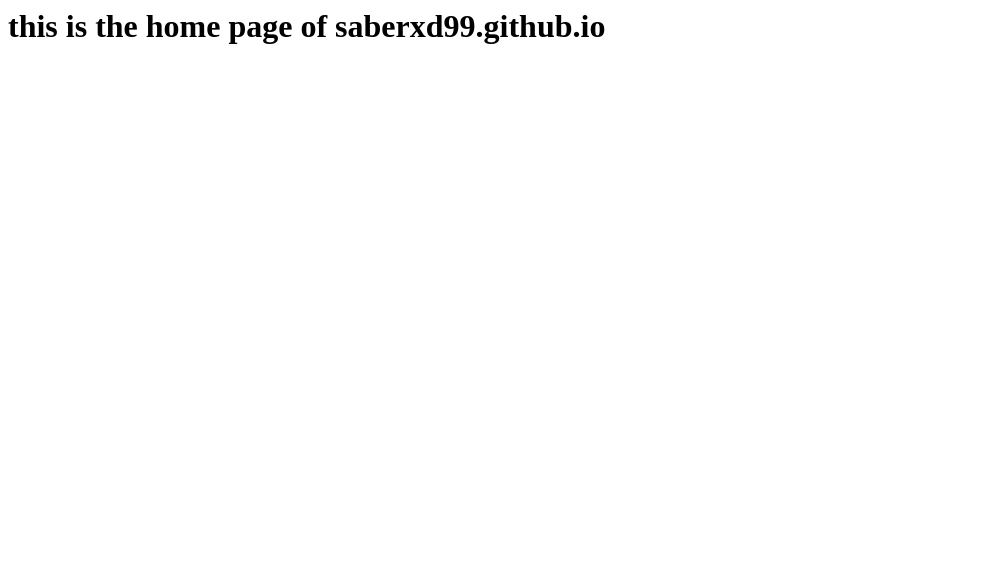
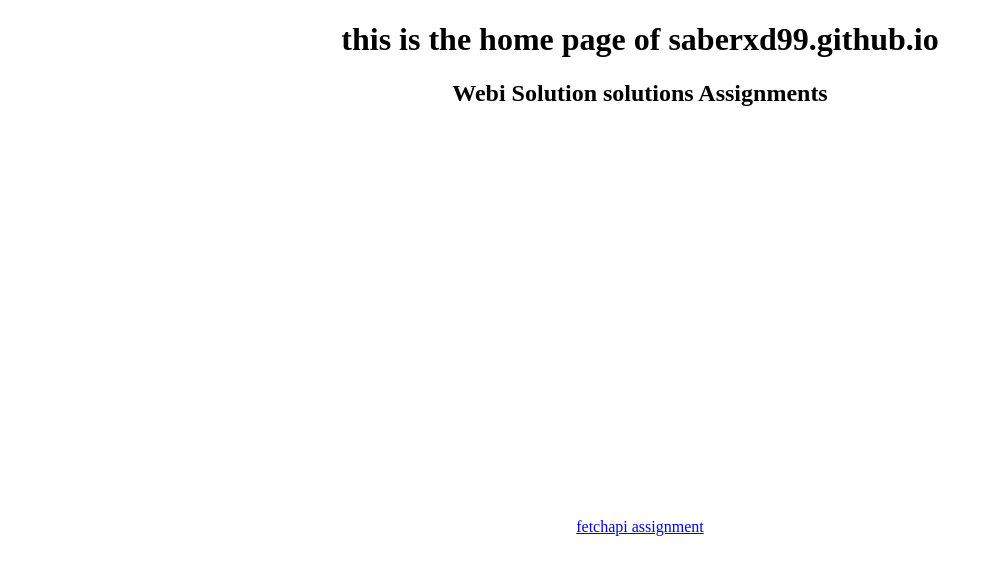
Before and after one commit to saberxd99/saberxd99.github.io, a plain HTML site: page index.html in a window 1280 px wide. Shown: the whole page, without its empty margins (0-991 px from the left). Drawn offline with Linux system fonts and the light colour scheme.

Commit message:
modified index.html

```diff
--- a/index.html
+++ b/index.html
@@ -1 +1,41 @@
-<h1> this is the home page of saberxd99.github.io</h1>
+<!DOCTYPE html>
+<html lang="en">
+<head>
+    <meta charset="UTF-8">
+    <meta name="viewport" content="width=device-width, initial-scale=1.0">
+    <title>Webi Solution 2</title>
+
+    <style>
+        body {
+            margin: 0;
+        }
+
+        .container {
+            display: grid;
+            place-items: center;
+            height: 100vh;
+            text-align: center;
+        }
+
+        .header {
+            text-align: center;
+        }
+    </style>
+</head>
+
+<body>
+
+    <h1 class="header">
+        this is the home page of saberxd99.github.io
+    </h1>
+
+    <h2 class="header">
+        Webi Solution solutions Assignments
+    </h2>
+
+    <div class="container">
+        <div class="item"><a href="fetchapi.html">fetchapi assignment</a></div>
+    </div>
+
+</body>
+</html>
```
Also changed, not shown: 1 other file.
